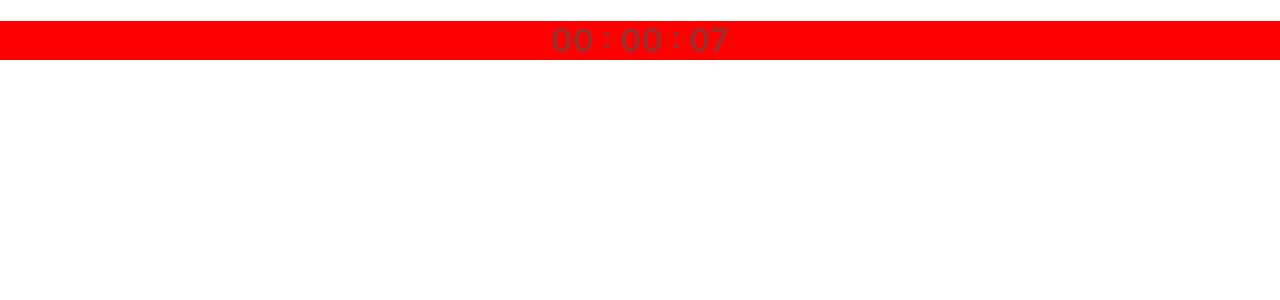
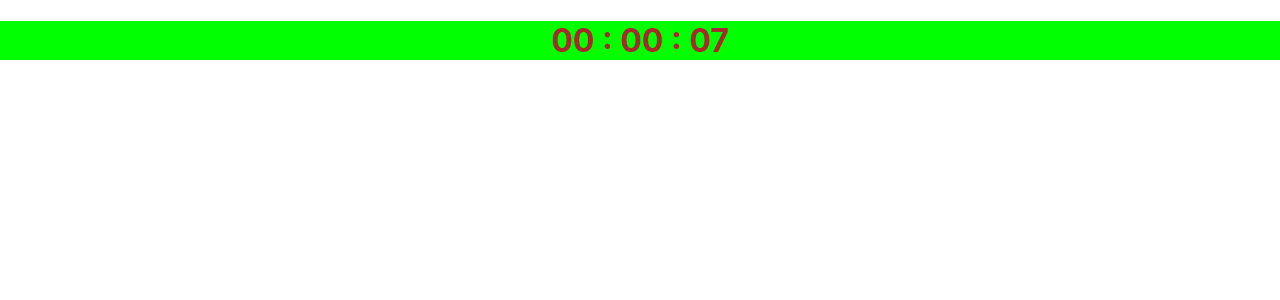
Before and after one commit to qamar345/local-repo, a React (Create React App) app: page / in a window 1280 px wide. Shown: the top 300 px of the page. Built offline with nearby package versions, Linux system fonts and the light colour scheme.

Commit message:
update build

```diff
--- a/src/App.css
+++ b/src/App.css
@@ -1,6 +1,6 @@
 .App {
   text-align: center;
-  background-color: red;
+  background-color: lime;
   color: brown;
   font-weight: bold;
 }
```
Also changed, not shown: 6 other files (tests, documents, lock files or other folders).
